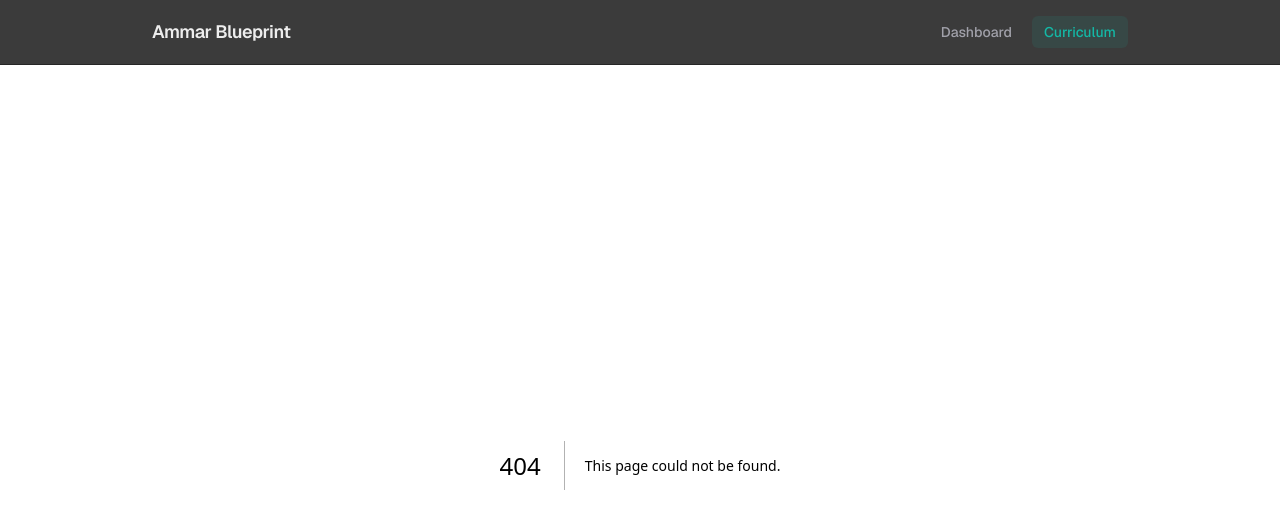
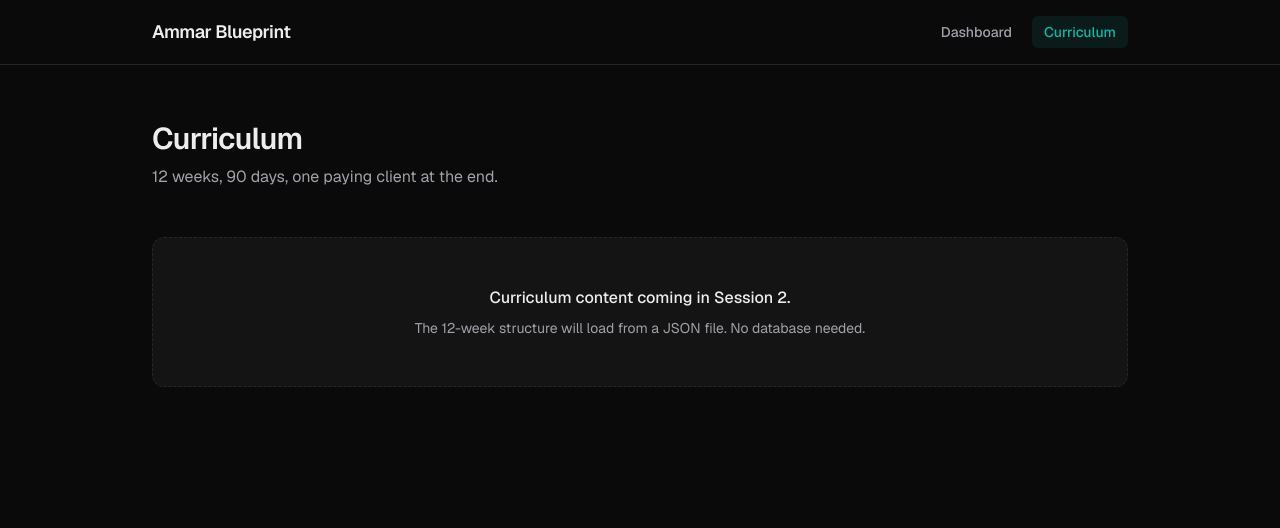
Before and after one commit to ammarfeyzula996-pixel/ammar-blueprint, a Next.js app: page /curriculum in a window 1280 px wide. Before the commit this address had no page. Shown: the top 528 px of the page. Built offline with nearby package versions, Linux system fonts and the light colour scheme.

Commit message:
add curriculum page with empty state

```diff
--- /dev/null
+++ b/app/curriculum/page.tsx
@@ -0,0 +1,29 @@
+import type { Metadata } from "next";
+
+export const metadata: Metadata = {
+  title: "Curriculum — Ammar Blueprint",
+};
+
+export default function CurriculumPage() {
+  return (
+    <div className="mx-auto max-w-5xl px-4 py-10 sm:px-6 sm:py-14">
+      <header className="mb-8 sm:mb-12">
+        <h1 className="text-2xl font-semibold tracking-tight text-text sm:text-3xl">
+          Curriculum
+        </h1>
+        <p className="mt-2 text-sm text-muted sm:text-base">
+          12 weeks, 90 days, one paying client at the end.
+        </p>
+      </header>
+
+      <div className="rounded-xl border border-dashed border-border bg-surface p-8 text-center sm:p-12">
+        <p className="text-sm font-medium text-text sm:text-base">
+          Curriculum content coming in Session 2.
+        </p>
+        <p className="mt-2 text-sm text-muted">
+          The 12-week structure will load from a JSON file. No database needed.
+        </p>
+      </div>
+    </div>
+  );
+}
```
